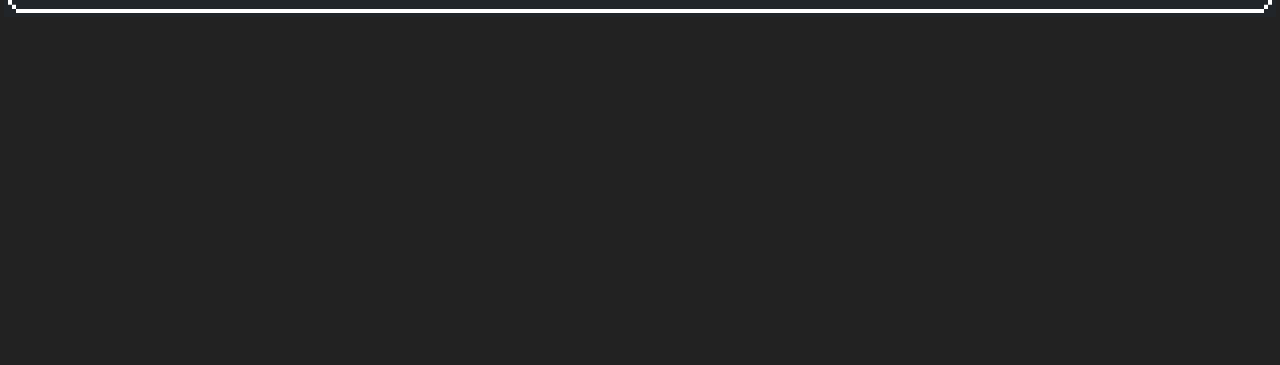
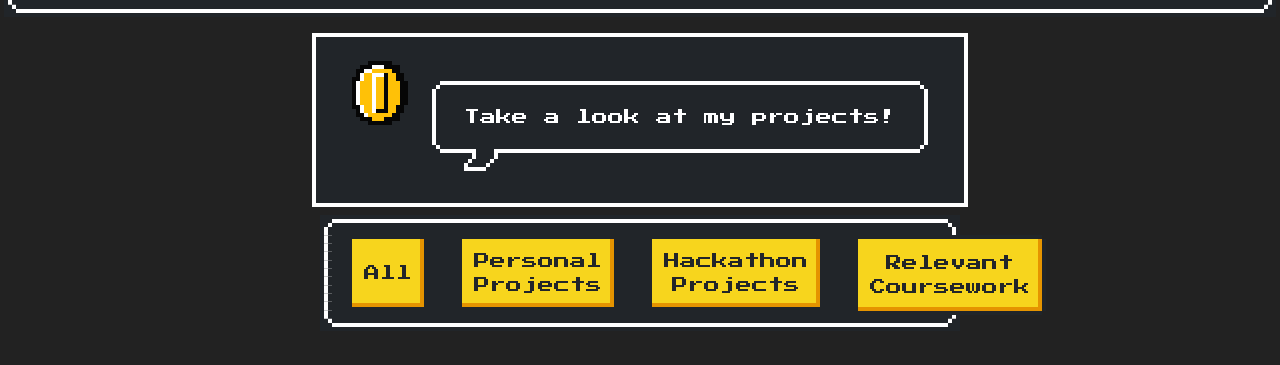
Before and after one commit to joesolis111/portfolio, a website: page projects.html in a window 1280 px wide. Shown: the part 141-506 px from the top of the page. Drawn offline with nearby package versions, Linux system fonts and the light colour scheme.

Commit message:
Begin projects page

```diff
--- a/projects.html
+++ b/projects.html
@@ -23,6 +23,7 @@
       rel="stylesheet"
     />
     <link href="styles.css" rel="stylesheet" />
+    <script src="script.js" defer></script>
     <title>Projects</title>
   </head>
   <body>
@@ -80,5 +81,47 @@
         </div>
       </div>
     </nav>
+    <div class="center-projects">
+      <section class="nes-container is-dark">
+        <section class="message-list">
+          <section class="message -left">
+            <i class="nes-icon coin is-large"></i>
+            <div class="nes-balloon from-left is-dark">
+              <p id="projects_intro">Take a look at my projects!</p>
+            </div>
+          </section>
+        </section>
+      </section>
+      <div class="nes-container is-rounded is-dark is-centered project-buttons">
+        <button
+          type="button"
+          class="nes-btn is-warning"
+          onclick="show_all_projects()"
+        >
+          All
+        </button>
+        <button
+          type="button"
+          class="nes-btn is-warning"
+          onclick="show_personal()"
+        >
+          Personal Projects
+        </button>
+        <button
+          type="button"
+          class="nes-btn is-warning"
+          onclick="show_hackathon_projects()"
+        >
+          Hackathon Projects
+        </button>
+        <button
+          type="button"
+          class="nes-btn is-warning"
+          onclick="show_coursework()"
+        >
+          Relevant Coursework
+        </button>
+      </div>
+    </div>
   </body>
 </html>
--- /dev/null
+++ b/script.js
@@ -0,0 +1,24 @@
+const intro = document.querySelector("#projects_intro");
+const initial_intro_text = intro.textContent;
+
+function show_all_projects() {
+  restore_original_text();
+}
+
+function show_hackathon_projects() {
+  restore_original_text();
+}
+
+function show_coursework() {
+  var str =
+    "Coursework is not publicly available to comply with academic integrity regulations.";
+  intro.textContent = str;
+}
+
+function show_personal() {
+  restore_original_text();
+}
+
+function restore_original_text() {
+  intro.textContent = initial_intro_text;
+}
--- a/styles.css
+++ b/styles.css
@@ -65,3 +65,20 @@ li::marker {
   line-height: 1;
   color: yellow;
 }
+
+.project-buttons {
+  display: flex;
+  flex-direction: row;
+  gap: 30px;
+  width: 50%;
+}
+
+.center-projects {
+  display: flex;
+  flex-direction: column;
+  align-items: center;
+}
+
+.projects {
+
+}
```
